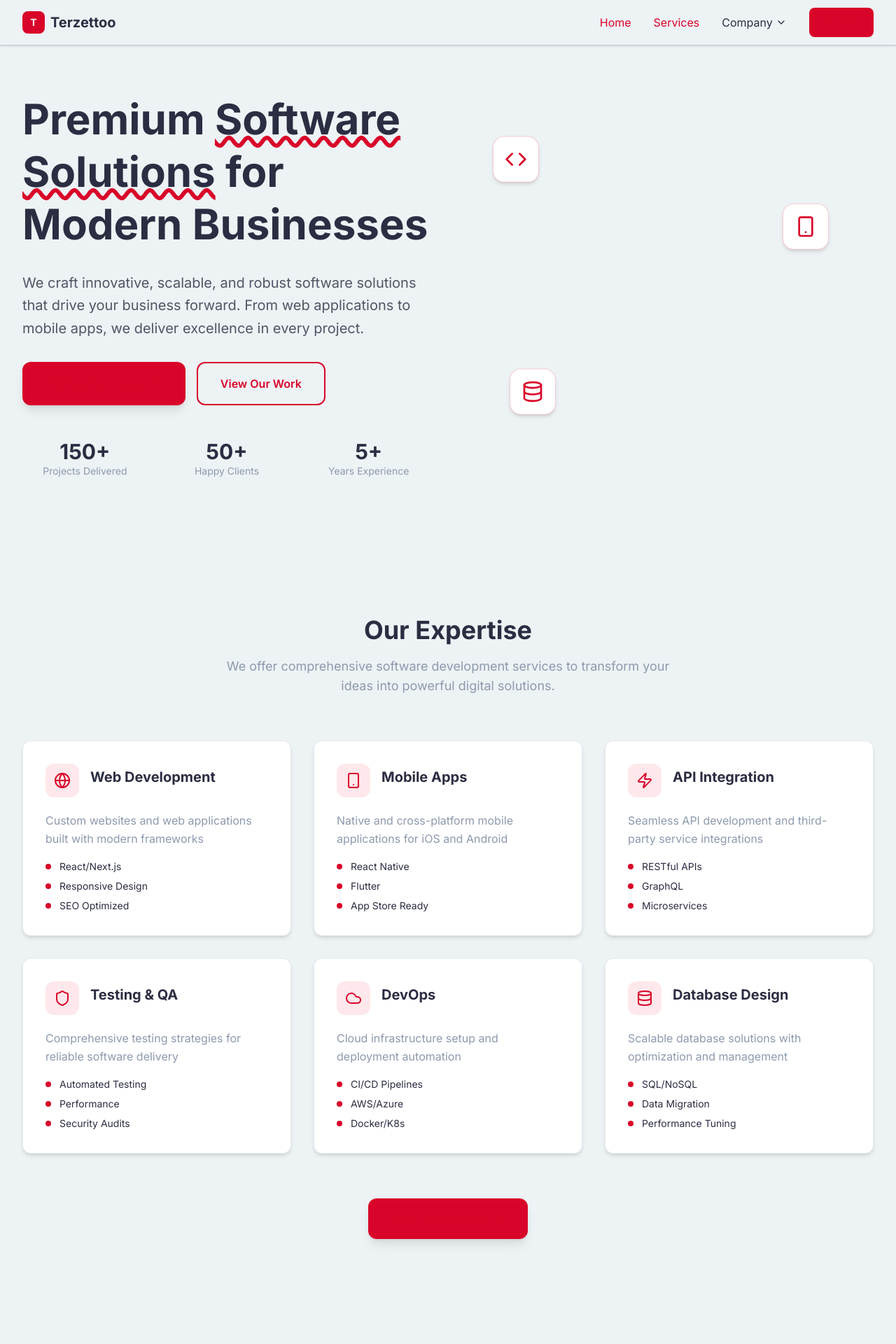
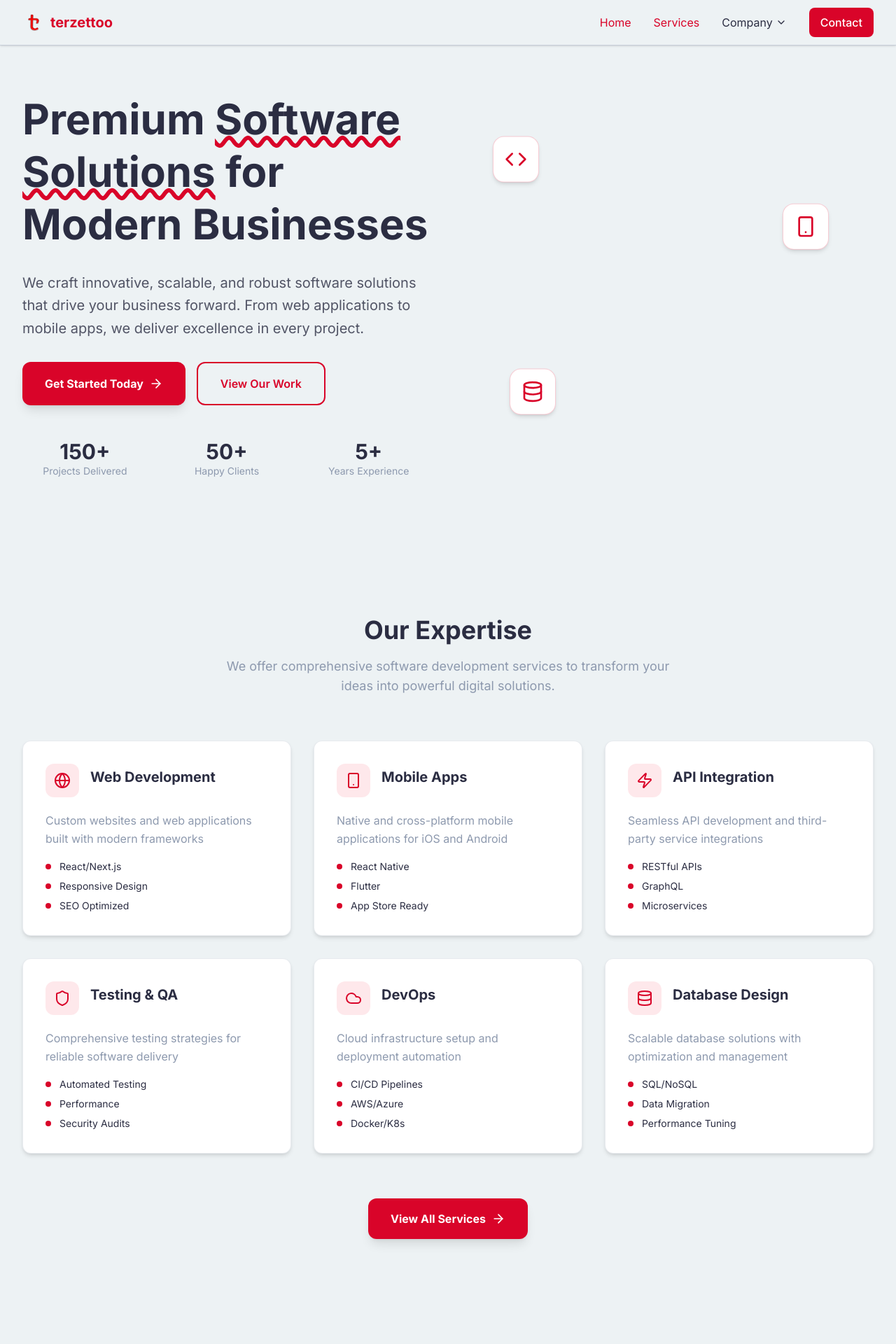
Before and after one commit to Terzettoo/Terzettoo-Infotech-and-IT-Consulting, a Next.js app: page / in a window 1280 px wide. Shown: the top 1920 px of the page at 70% size. Built offline with nearby package versions, Linux system fonts and the light colour scheme.

Commit message:
Refactor code structure for improved readability and maintainability

```diff
--- a/src/app/globals.css
+++ b/src/app/globals.css
@@ -22,7 +22,7 @@ a {
 
 a:hover {
   color: #ef233c; /* lighter red for hover */
-  text-decoration: underline;
+  /* text-decoration: underline; */
 }
 
 /* ✅ Headings */
--- a/src/app/layout.tsx
+++ b/src/app/layout.tsx
@@ -13,14 +13,19 @@ export const metadata = {
     'software development, web development, mobile apps, API development, DevOps, database design',
   authors: [{ name: 'Terzettoo' }],
   viewport: 'width=device-width, initial-scale=1',
+  icons: {
+    icon: '/logo.png',
+  },
 }
 
-export default function RootLayout({ children }: { children: React.ReactNode }) {
+export default function RootLayout({
+  children,
+}: {
+  children: React.ReactNode
+}) {
   return (
     <html lang="en" className="scroll-smooth">
-      <body
-        className={`${inter.className} min-h-screen bg-[#edf2f4] text-[#2b2d42] antialiased`}
-      >
+      <body className={`${inter.className} min-h-screen bg-[#edf2f4] text-[#2b2d42] antialiased`}>
         <Navbar />
         <main className="flex-1">{children}</main>
         <Footer />
--- a/src/components/layout/Navbar.tsx
+++ b/src/components/layout/Navbar.tsx
@@ -14,10 +14,10 @@ const Navbar = () => {
         <div className="flex justify-between items-center h-16">
           {/* Logo */}
           <Link href="/" className="flex items-center space-x-2">
-            <div className="w-8 h-8 bg-[#d90429] rounded-lg flex items-center justify-center text-white font-bold text-sm">
-              T
+            <div className="w-8 h-8 rounded-lg flex items-center justify-center text-white font-bold text-sm">
+              <img src="/logo.png" className='w-4' alt="Logo of Terzettoo" />
             </div>
-            <span className="text-xl font-bold text-[#2b2d42]">Terzettoo</span>
+            <span className="text-xl font-bold text-[#d90429]">terzettoo</span>
           </Link>
 
           {/* Desktop Menu */}
@@ -72,7 +72,7 @@ const Navbar = () => {
             {/* CTA Button */}
             <Link
               href="/contact"
-              className="bg-[#d90429] text-white px-4 py-2 rounded-lg font-medium hover:bg-[#ef233c] transition"
+              className="bg-[#d90429] !text-white px-4 py-2 rounded-lg font-medium hover:bg-[#ef233c] transition"
             >
               Contact
             </Link>
--- a/src/components/sections/CTASection.tsx
+++ b/src/components/sections/CTASection.tsx
@@ -62,7 +62,7 @@ const CTASection = () => {
             <div className="flex flex-col sm:flex-row gap-4">
               <Link
                 href="/contact"
-                className="inline-flex items-center justify-center px-8 py-4 bg-[#d90429] text-white font-bold rounded-xl hover:bg-[#ef233c] transition-all duration-300 transform hover:scale-105 shadow-md"
+                className="inline-flex items-center justify-center px-8 py-4 bg-[#d90429] !text-white font-bold rounded-xl hover:bg-[#ef233c] transition-all duration-300 transform hover:scale-105 shadow-md"
               >
                 Start Your Project
                 <ArrowRight className="ml-2 h-5 w-5" />
--- a/src/components/sections/HeroSection.tsx
+++ b/src/components/sections/HeroSection.tsx
@@ -33,7 +33,7 @@ const HeroSection = () => {
             <div className="flex flex-col sm:flex-row gap-4 mb-12">
               <Link
                 href="/contact"
-                className="inline-flex items-center justify-center px-8 py-4 bg-[#d90429] text-white font-bold rounded-xl hover:bg-[#ef233c] transition-all duration-300 transform hover:scale-105 shadow-lg"
+                className="inline-flex items-center justify-center px-8 py-4 bg-[#d90429] !text-white font-bold rounded-xl hover:bg-[#ef233c] transition-all duration-300 transform hover:scale-105 shadow-lg"
               >
                 Get Started Today
                 <ArrowRight className="ml-2 h-5 w-5" />
--- a/src/components/sections/ServicesOverview.tsx
+++ b/src/components/sections/ServicesOverview.tsx
@@ -116,7 +116,7 @@ const ServicesOverview = () => {
         >
           <Link
             href="/services"
-            className="inline-flex items-center gap-2 px-8 py-4 bg-[#d90429] text-white font-bold rounded-xl hover:bg-[#ef233c] transition-all duration-300 transform hover:scale-105 shadow-lg"
+            className="inline-flex items-center gap-2 px-8 py-4 bg-[#d90429] !text-white font-bold rounded-xl hover:bg-[#ef233c] transition-all duration-300 transform hover:scale-105 shadow-lg"
           >
             View All Services
             <ArrowRight className="h-5 w-5" />
```
Also changed, not shown: public/logo.png (added).
